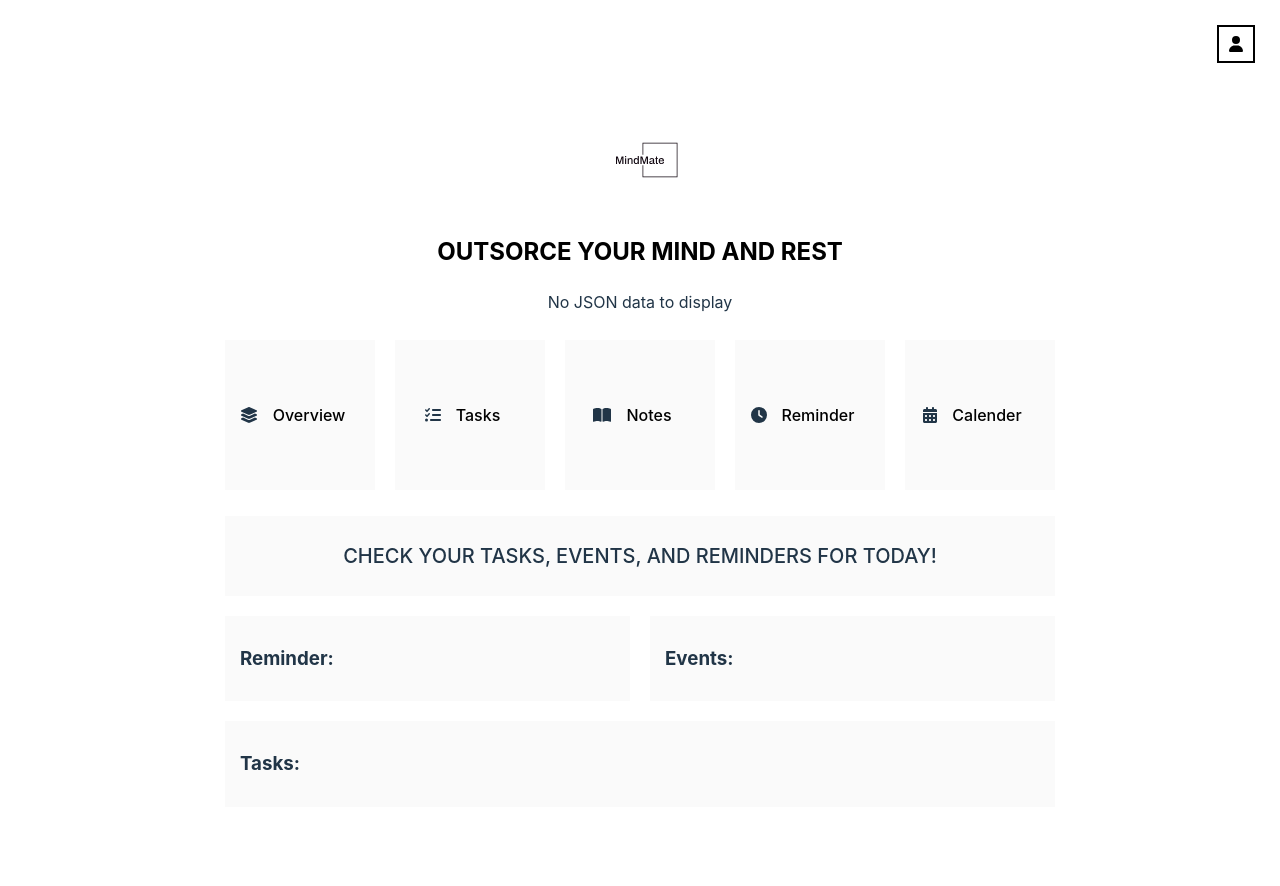
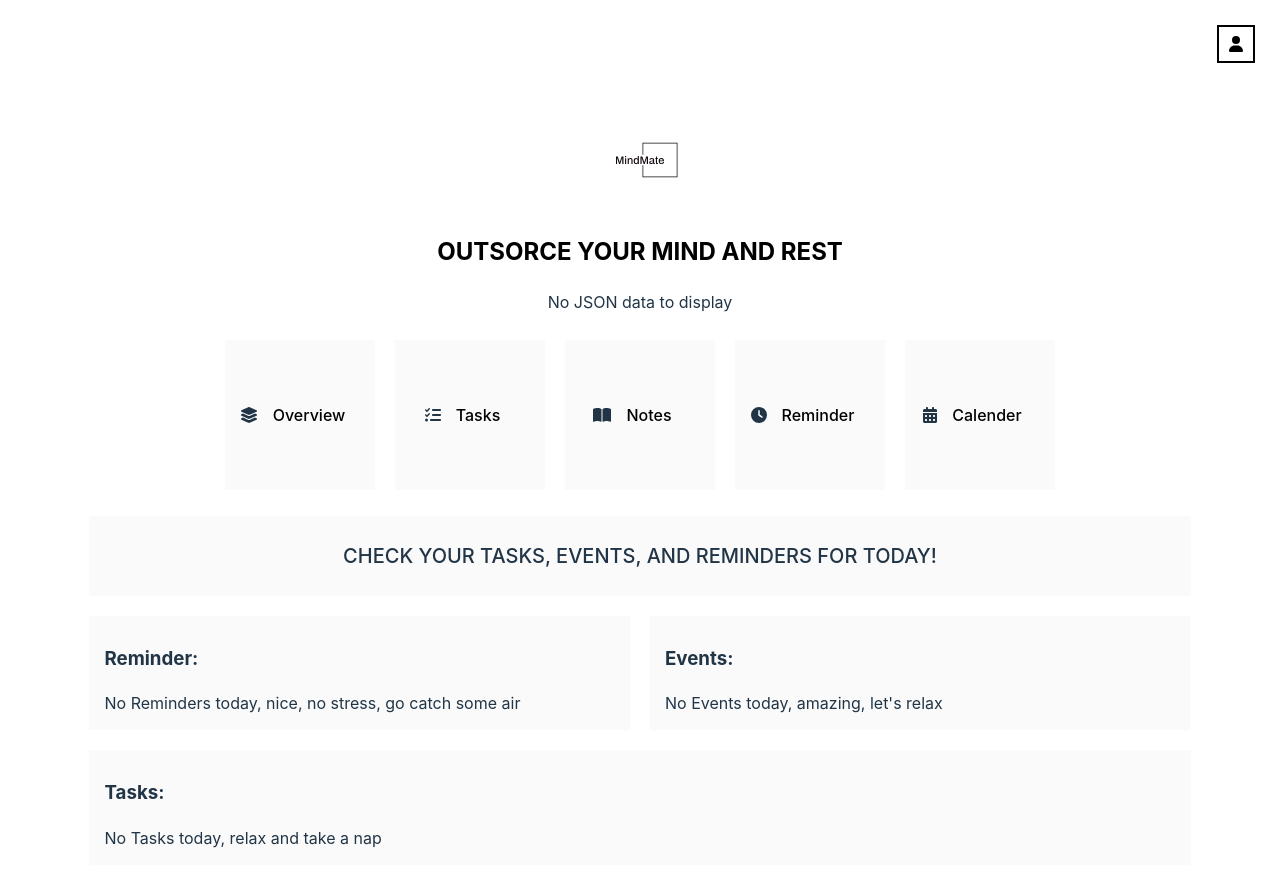
Before and after one commit to Paulalbo/MindMate, a React (Vite) app: page / in a window 1280 px wide. Shown: the top 886 px of the page. Before the commit the page ends 849 px from the top, so only its background shows below. Built offline with nearby package versions, Linux system fonts and the light colour scheme.

Commit message:
Add placeholder text to overview

```diff
--- a/src/pages/home.tsx
+++ b/src/pages/home.tsx
@@ -10,6 +10,21 @@ const getStoredEvents = storedData ? storedData.events : [];
 const getStoredReminds = storedData ? storedData.Reminders : [];
 
 const Home = () => {
+  const filteredReminders = getStoredReminds.filter(
+    (getStoredRemind: { date: string }) =>
+      getStoredRemind.date.split("T")[0] === currentDateFormated
+  );
+
+  const filteredEvents = getStoredEvents.filter(
+    (getStoredEvent: { eventDate: string }) =>
+      getStoredEvent.eventDate === currentDateFormated
+  );
+
+  const filteredTasks = getStoredTasks.filter(
+    (getStoredTask: { duedate: string }) =>
+      getStoredTask.duedate === currentDateFormated
+  );
+
   return (
     <div className="overview">
       <h2 className="overview__heading">
@@ -18,12 +33,8 @@ const Home = () => {
       <div className="overview__wrapper">
         <div className="overview__section">
           <h3>Reminder:</h3>
-          {getStoredReminds
-            .filter(
-              (getStoredRemind: { date: string }) =>
-                getStoredRemind.date.split("T")[0] === currentDateFormated
-            )
-            .map(
+          {filteredReminders.length > 0 ? (
+            filteredReminders.map(
               (getStoredRemind: {
                 [x: string]: ReactNode;
                 id: string;
@@ -37,17 +48,16 @@ const Home = () => {
                   </h4>
                 </div>
               )
-            )}
+            )
+          ) : (
+            <p>No Reminders today, nice, no stress, go catch some air</p>
+          )}
         </div>
 
         <div className="overview__section">
           <h3>Events:</h3>
-          {getStoredEvents
-            .filter(
-              (getStoredEvent: { eventDate: string }) =>
-                getStoredEvent.eventDate === currentDateFormated
-            )
-            .map(
+          {filteredEvents.length > 0 ? (
+            filteredEvents.map(
               (getStoredEvent: {
                 [x: string]: ReactNode;
                 id: string;
@@ -59,16 +69,16 @@ const Home = () => {
                   </h4>
                 </div>
               )
-            )}
+            )
+          ) : (
+            <p>No Events today, amazing, let's relax</p>
+          )}
         </div>
+
         <div className="overview__section">
           <h3>Tasks:</h3>
-          {getStoredTasks
-            .filter(
-              (getStoredTask: { duedate: string }) =>
-                getStoredTask.duedate === currentDateFormated
-            )
-            .map(
+          {filteredTasks.length > 0 ? (
+            filteredTasks.map(
               (getStoredTask: {
                 [x: string]: ReactNode;
                 id: string;
@@ -80,7 +90,10 @@ const Home = () => {
                   </h4>
                 </div>
               )
-            )}
+            )
+          ) : (
+            <p>No Tasks today, relax and take a nap</p>
+          )}
         </div>
       </div>
     </div>
```
